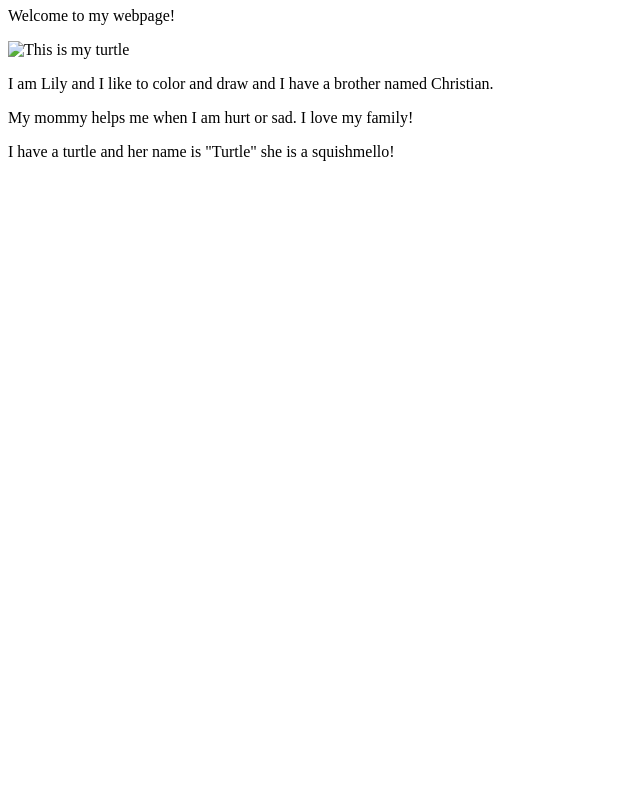
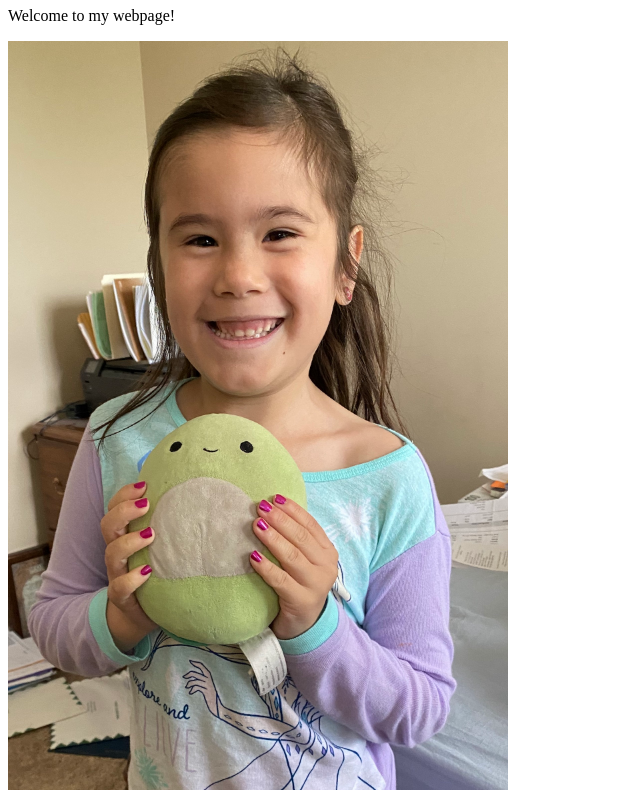
Before and after one commit to d3mcfadden/lily_page, a plain HTML site: page index.html in a window 1280 px wide. Shown: the part 73-863 px from the top of the page, without its empty margins (0-640 px from the left). Before the commit the page ends 800 px from the top, so only its background shows below. Drawn offline with Linux system fonts and the light colour scheme; the site is published under a folder, as on GitHub Pages, so addresses that start at the root find nothing.

Commit message:
Use relative image path

```diff
--- a/index.html
+++ b/index.html
@@ -7,7 +7,7 @@
   <body>
     <h1>Hi, my name is Lily McFadden!</h1>
     <p>Welcome to my webpage!</p>
-    <img style="width: 500px" src="/img/lily_turtle.jpg" alt="This is my turtle" />
+    <img style="width: 500px" src="./img/lily_turtle.jpg" alt="This is my turtle" />
     <p>I am Lily and I like to color and draw and I have a brother named Christian.</p>
     <p>My mommy helps me when I am hurt or sad. I love my family!</p>
     <p>I have a turtle and her name is "Turtle" she is a squishmello!</p>
```
